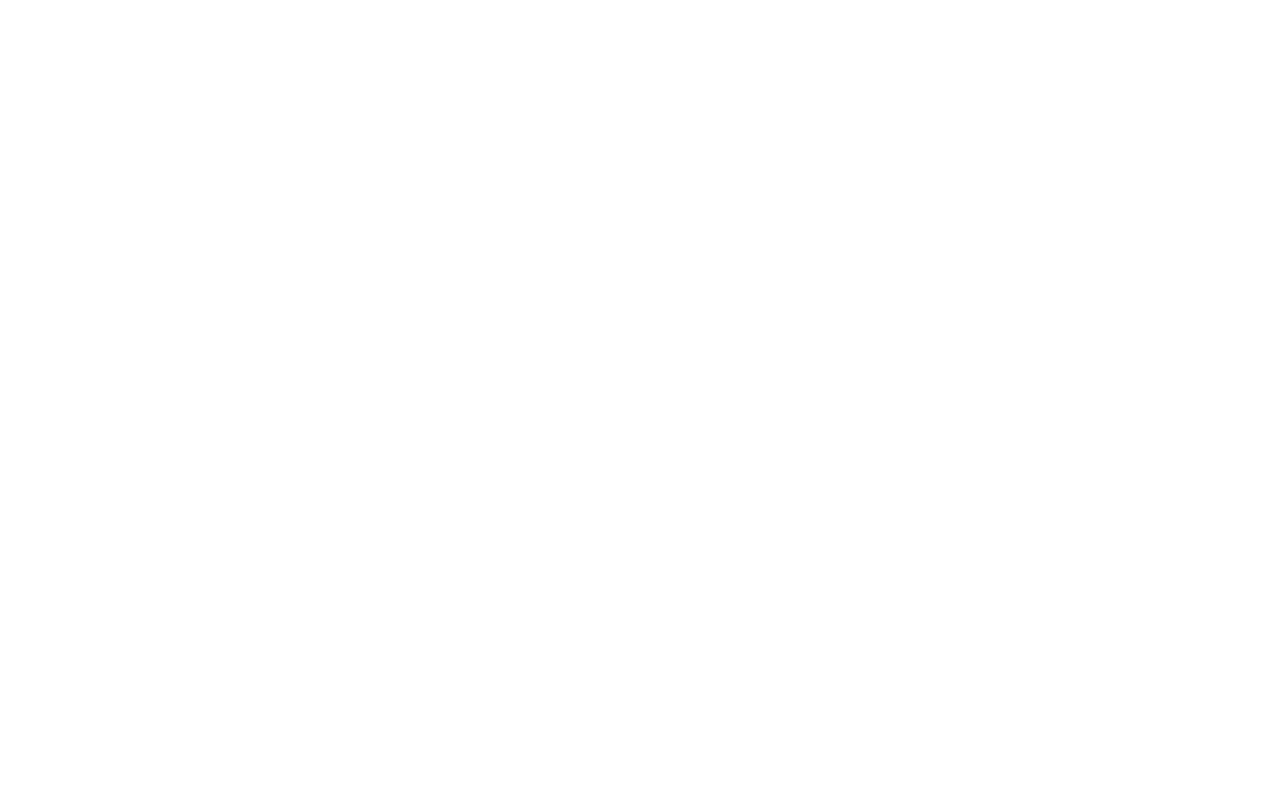
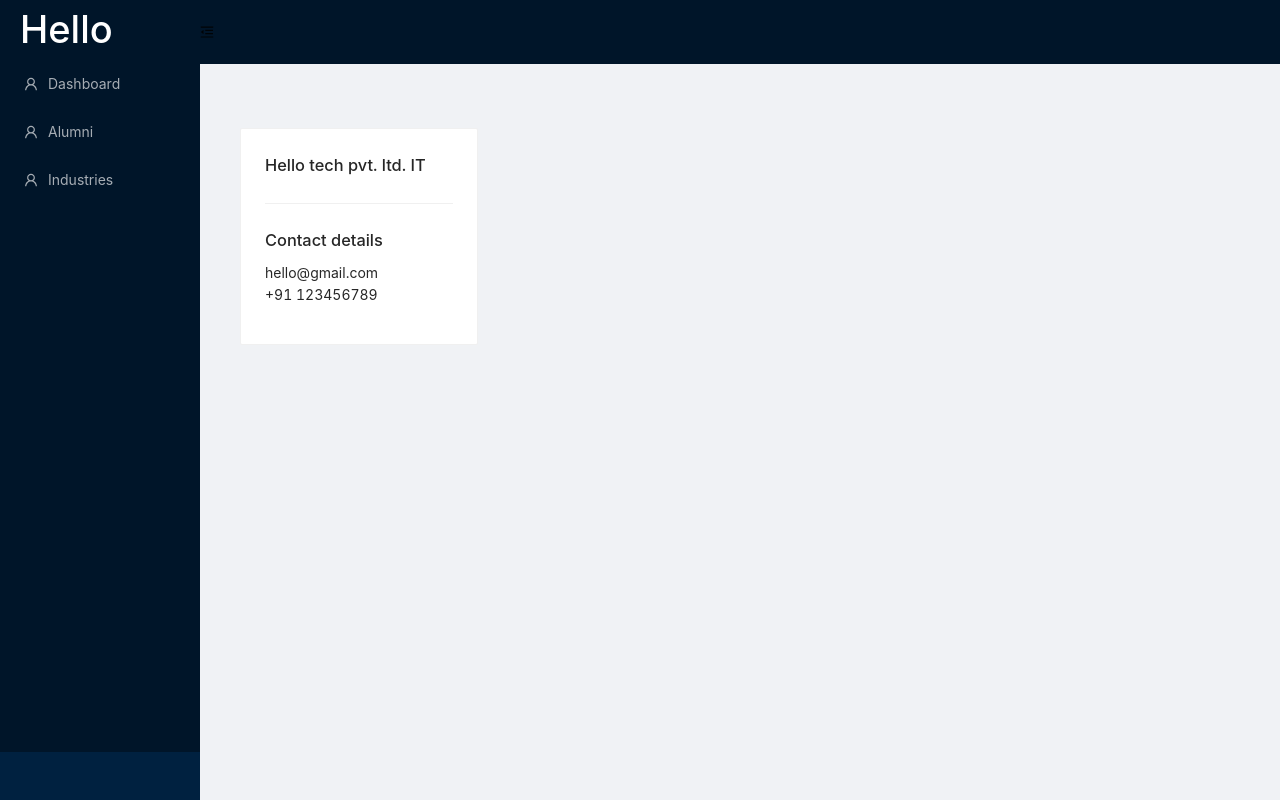
Before and after one commit to Dparmar006/svm-alumni, a React (Create React App) app: page /industries in a window 1280 px wide. Before the commit this address had no page. Shown: the top 800 px of the page. Built offline with nearby package versions, Linux system fonts and the light colour scheme; data requests are answered from the project's data file.

Commit message:
Cards added and listed alumnis and industries

```diff
--- a/db.json
+++ b/db.json
@@ -38,7 +38,45 @@
             "id":1,
             "fname": "Disha",
             "lname": "Patel",
-            "batch": 2022
+            "batch": 2022,
+            "department": "Computer Engineering",
+            "email": "disha@gmail.com",
+            "phone": "+91 123456789",
+            "isEmployed": true,
+            "techStack": [
+                {
+                    "name" : "ReactJS",
+                    "levelOfExperties": 3
+                },
+                {
+                    "name" : "NodeJS",
+                    "levelOfExperties": 3
+                }
+            ],
+            "certificates": [
+                {
+                    "title": "React course",
+                    "link": "hello.com/image",
+                    "description": "Aliquip proident sit ullamco proident reprehenderit dolor pariatur ut consequat."
+                }
+            ],
+            "workingExperience": [
+                {
+                    "industry": "Hello tech ltd.",
+                    "designation": "Frontend developer",
+                    "from": "23-4-2001",
+                    "to": "12-6-2009"
+                }
+            ]
+        }
+    ],
+    "industries": [
+        {
+            "id":1,
+            "name": "Hello tech pvt. ltd.",
+            "field": "IT",
+            "email": "hello@gmail.com",
+            "phone": "+91 123456789"
         }
     ]
 }
--- a/src/index.css
+++ b/src/index.css
@@ -3,7 +3,7 @@
 }
 
 .logo h1 {
-  font-size: 29px;
+  font-size: 38px;
   margin: 0;
   color: white;
   margin-left: 20px;
--- a/src/layout/BasicLayout.js
+++ b/src/layout/BasicLayout.js
@@ -24,17 +24,14 @@
           {sidebarCollapsed ? <h1>H</h1> : <h1>Hello</h1>}
         </div>
         <Menu theme='dark' mode='inline'>
-          <Menu.Item key='1' icon={<UserOutlined />}>
+          <Menu.Item key='0' icon={<UserOutlined />}>
             <Link to={'/'}>Dashboard</Link>
           </Menu.Item>
           <Menu.Item key='1' icon={<UserOutlined />}>
-            Alumni
+            <Link to={'/alumni'}>Alumni</Link>
           </Menu.Item>
-          <Menu.Item key='2' icon={<VideoCameraOutlined />}>
-            Almani requests
-          </Menu.Item>
-          <Menu.Item key='3' icon={<UploadOutlined />}>
-            Industries
+          <Menu.Item key='2' icon={<UserOutlined />}>
+            <Link to={'/industries'}>Industries</Link>
           </Menu.Item>
         </Menu>
       </Sider>
--- /dev/null
+++ b/src/pages/Alumni/ListAlumni.js
@@ -0,0 +1,46 @@
+import React, { useEffect, useState } from 'react'
+import { Card, Row, Col, Divider, message } from 'antd'
+import api from '../../util/api'
+
+const ListAlumni = () => {
+  const [alumni, setAlumni] = useState([])
+  const [isLoading, setLoading] = useState(true)
+
+  const getData = async () => {
+    try {
+      const res = await api.get('/alumni')
+      console.log(res)
+      setAlumni(res.data)
+    } catch (err) {
+      message.error(err.message)
+    } finally {
+      setLoading(false)
+    }
+  }
+
+  useEffect(() => {
+    getData()
+  }, [])
+
+  return (
+    <Row gutter={16}>
+      {alumni.map(person => (
+        <Col xl={6} key={person._id}>
+          <Card style={{ marginTop: 16 }} loading={isLoading}>
+            <h3>
+              {person.fname} {person.lname} -{' '}
+              <small>
+                {person.batch} {person.department}
+              </small>
+            </h3>
+            <Divider />
+            <h2>Experties</h2>
+            <p>{person.techStack?.map(tech => tech.name + ' | ')}</p>
+          </Card>
+        </Col>
+      ))}
+    </Row>
+  )
+}
+
+export default ListAlumni
--- /dev/null
+++ b/src/pages/Industries/ListIndustries.js
@@ -0,0 +1,45 @@
+import React, { useEffect, useState } from 'react'
+import { Card, Row, Col, Divider, message } from 'antd'
+import api from '../../util/api'
+
+const ListIndustries = () => {
+  const [industries, setIndustries] = useState([])
+  const [isLoading, setLoading] = useState(true)
+
+  const getData = async () => {
+    try {
+      const res = await api.get('/industries')
+      setIndustries(res.data)
+    } catch (err) {
+      message.error(err.message)
+    } finally {
+      setLoading(false)
+    }
+  }
+
+  useEffect(() => {
+    getData()
+  }, [])
+
+  return (
+    <Row gutter={16}>
+      {industries.map(industry => (
+        <Col xl={6} key={industry._id}>
+          <Card style={{ marginTop: 16 }} loading={isLoading}>
+            <h3>
+              {industry.name} {industry.field}
+            </h3>
+            <Divider />
+            <h3>Contact details</h3>
+            <p>
+              {industry.email} <br />
+              {industry.phone}
+            </p>
+          </Card>
+        </Col>
+      ))}
+    </Row>
+  )
+}
+
+export default ListIndustries
--- a/src/routes.js
+++ b/src/routes.js
@@ -1,10 +1,22 @@
+import ListAlumni from './pages/Alumni/ListAlumni'
 import Dashboard from './pages/Dashboard/Dashboard'
+import ListIndustries from './pages/Industries/ListIndustries'
 
 const routes = [
   {
     title: 'Dashboard',
     component: <Dashboard />,
     path: '/'
+  },
+  {
+    title: 'Alumni',
+    component: <ListAlumni />,
+    path: '/alumni'
+  },
+  {
+    title: 'Industries',
+    component: <ListIndustries />,
+    path: '/industries'
   }
 ]
 
--- a/src/util/api.js
+++ b/src/util/api.js
@@ -0,0 +1,6 @@
+import axios from 'axios'
+
+const api = axios.create({
+  baseURL: 'http://localhost:3001'
+})
+export default api
```
